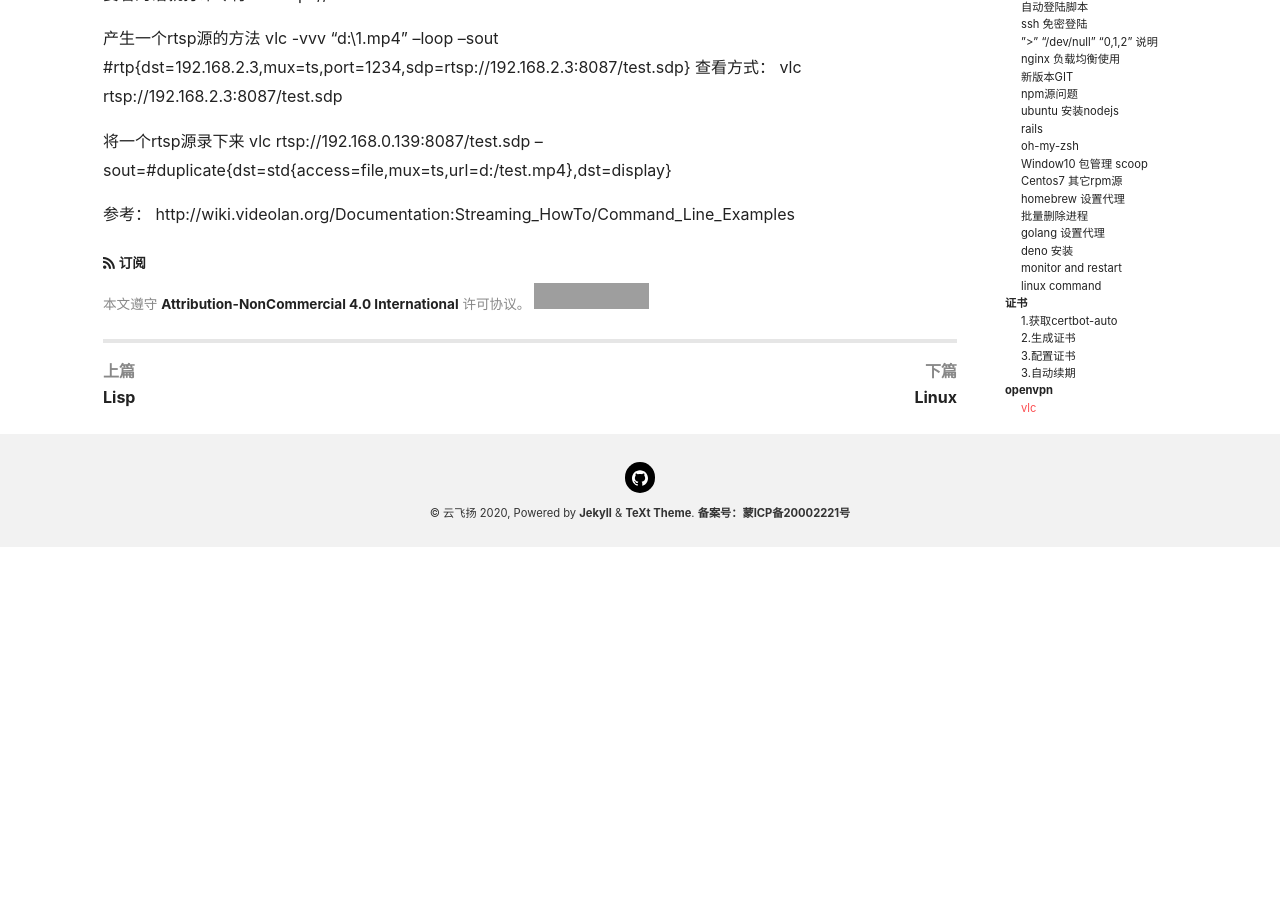
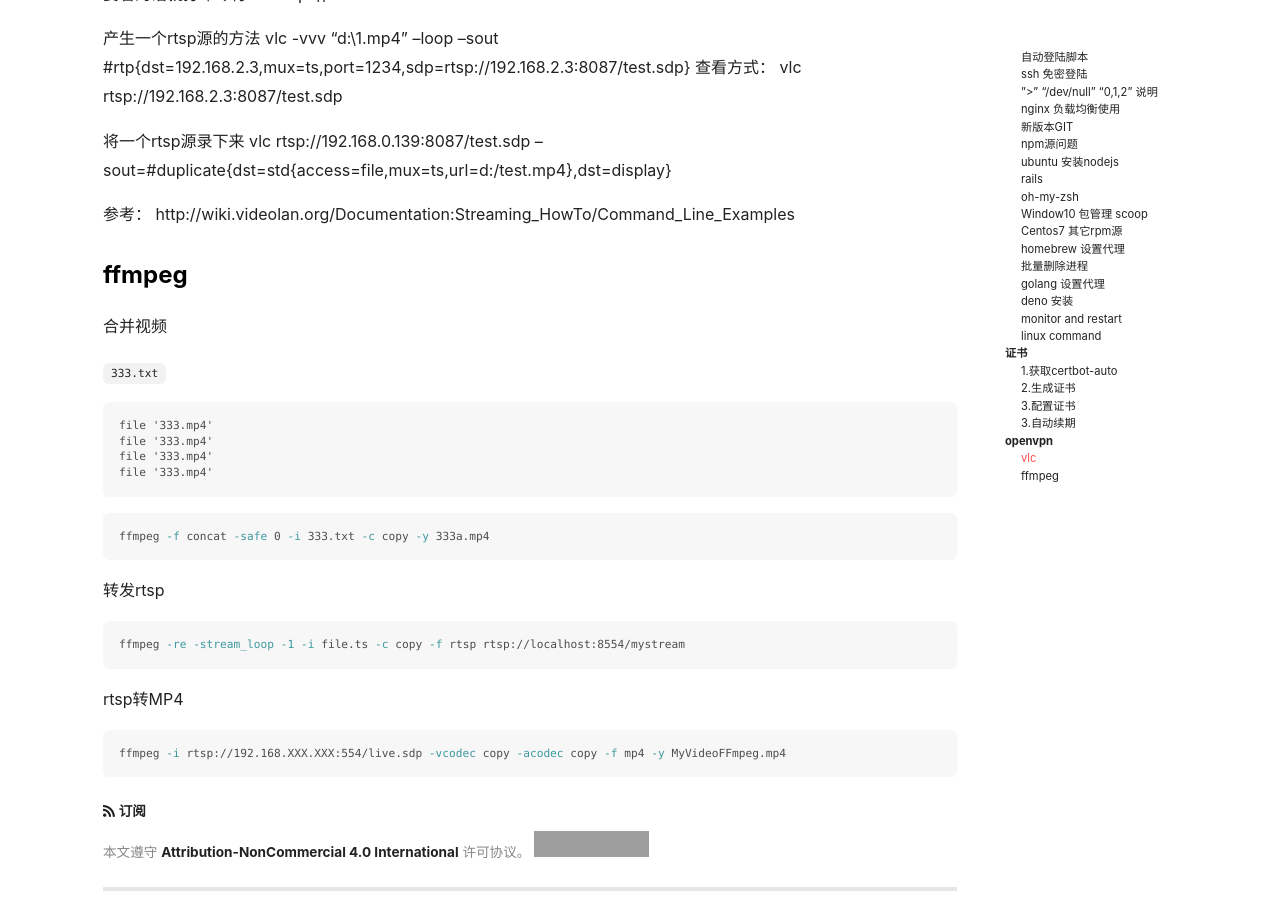
Before and after one commit to zwwland/goe13, a Jekyll site: the page built from _posts/2020-08-30-other.md, in a window 1280 px wide and 900 px high, scrolled down 7782 px. Built offline with Jekyll 4.4.1, drawn with Linux system fonts in a browser that asks for light colours; nearby versions of some CDN libraries; before the commit the page ends 8329 px from its top, so only the background shows below that; grey boxes are pictures that could not be loaded.

Commit message:
更新other

````diff
--- a/_posts/2020-08-30-complex.md
+++ b/_posts/2020-08-30-other.md
@@ -343,3 +343,29 @@ vlc rtsp://192.168.0.139:8087/test.sdp --sout=#duplicate{dst=std{access=file,mux
 
 参考：
 http://wiki.videolan.org/Documentation:Streaming_HowTo/Command_Line_Examples
+
+
+### ffmpeg
+
+合并视频
+
+`333.txt`
+```
+file '333.mp4'
+file '333.mp4'
+file '333.mp4'
+file '333.mp4'
+```
+```bash
+ffmpeg -f concat -safe 0 -i 333.txt -c copy -y 333a.mp4
+```
+
+转发rtsp
+```bash
+ffmpeg -re -stream_loop -1 -i file.ts -c copy -f rtsp rtsp://localhost:8554/mystream
+```
+
+rtsp转MP4
+```bash
+ffmpeg -i rtsp://192.168.XXX.XXX:554/live.sdp -vcodec copy -acodec copy -f mp4 -y MyVideoFFmpeg.mp4
+```
````
Also changed, not shown: _posts/2019-08-22-mysql.md (line endings or trailing spaces).
